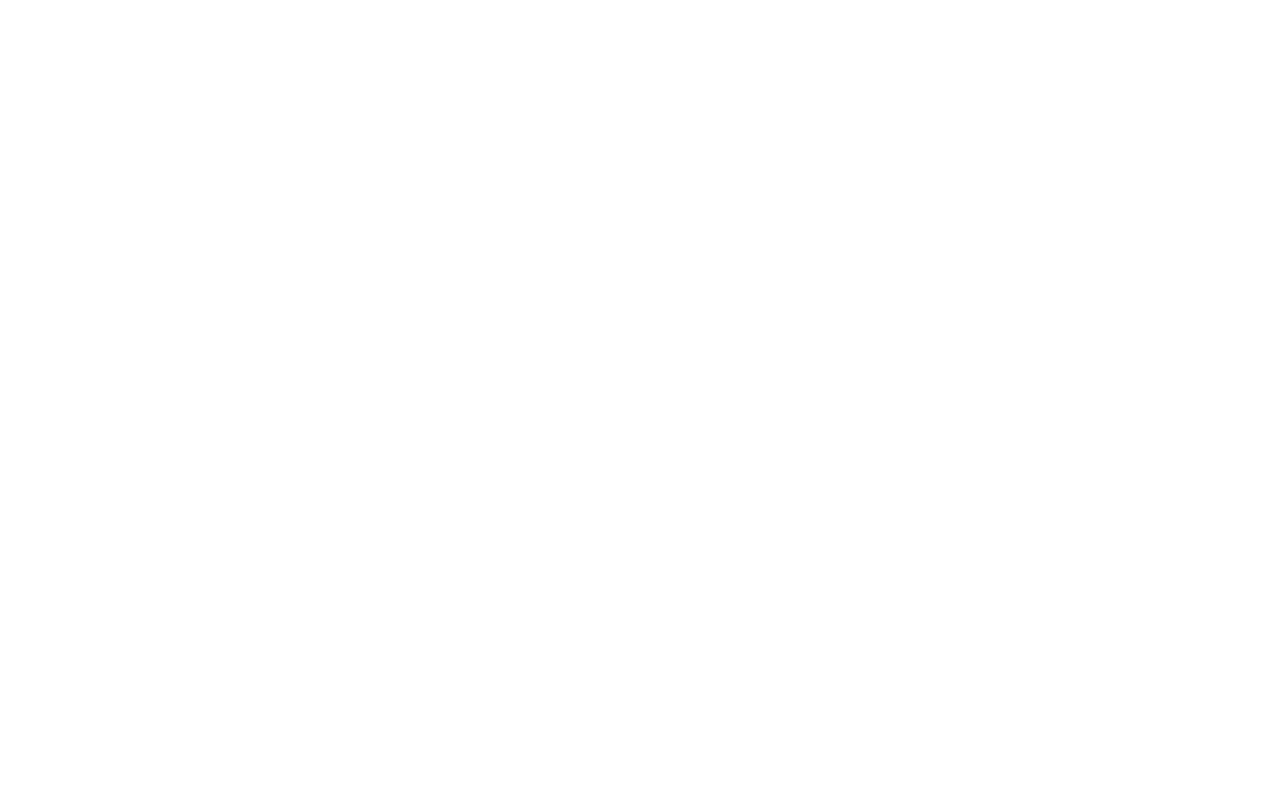
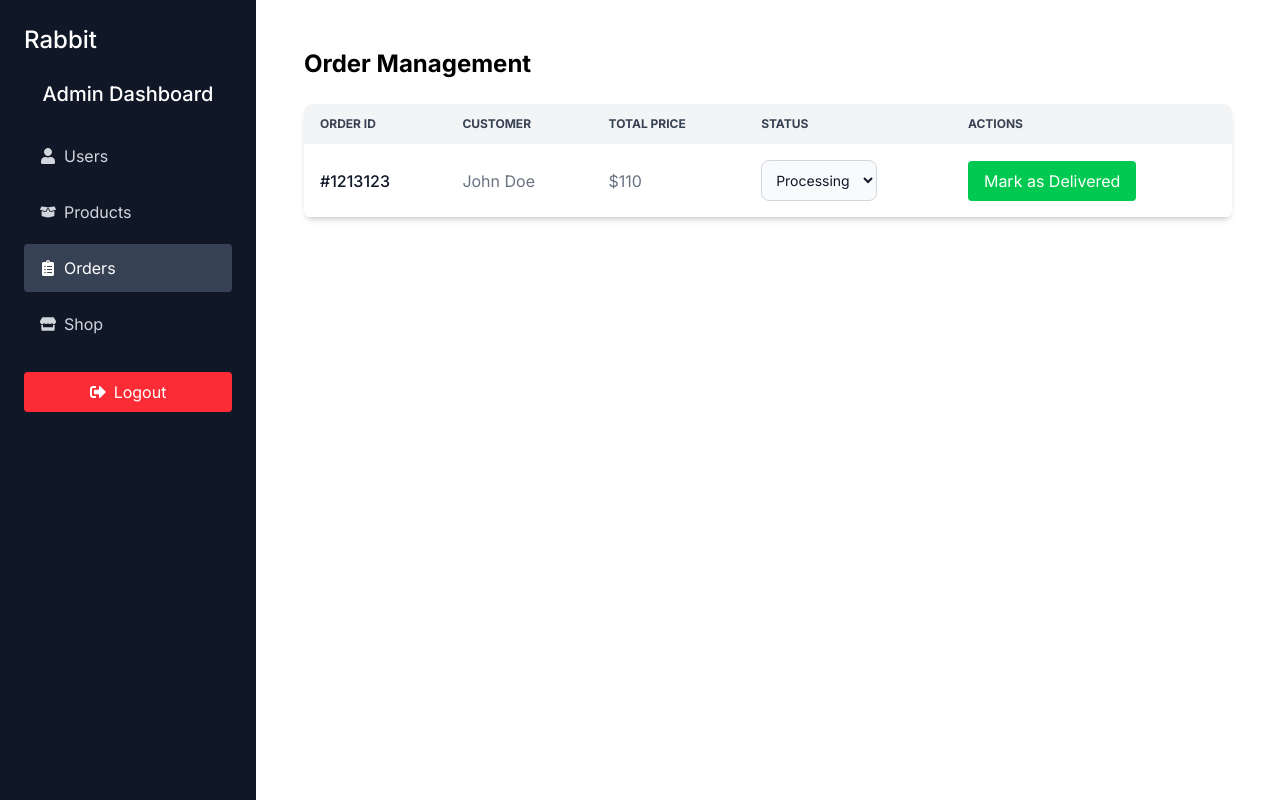
Before and after one commit to rizarayhan/rabbit, a React (Vite) app in the folder frontend/: page /admin/orders in a window 1280 px wide. Before the commit this address had no page. Built offline with nearby package versions, Linux system fonts and the light colour scheme.

Commit message:
create admin order

```diff
--- a/frontend/src/App.jsx
+++ b/frontend/src/App.jsx
@@ -17,6 +17,7 @@
 import UserManagement from "./components/Admin/UserManagement";
 import ProductManagement from "./components/Admin/ProductManagement";
 import EditProductPage from "./components/Admin/EditProductPage";
+import OrderManagement from "./components/Admin/OrderManagement";
 
 const App = () => {
   return (
@@ -46,6 +47,7 @@
           <Route path="users" element={<UserManagement />} />
           <Route path="products" element={<ProductManagement />} />
           <Route path="products/:id/edit" element={<EditProductPage />} />
+          <Route path="orders" element={<OrderManagement />} />
         </Route>
       </Routes>
     </BrowserRouter>
--- /dev/null
+++ b/frontend/src/components/Admin/OrderManagement.jsx
@@ -0,0 +1,83 @@
+import React from "react";
+
+const OrderManagement = () => {
+  const orders = [
+    {
+      _id: 1213123,
+      user: {
+        name: "John Doe",
+      },
+      totalPrice: 110,
+      status: "Processing",
+    },
+  ];
+
+  const handleStatusChange = (userId, status) => {
+    console.log({ id: userId, status });
+  };
+
+  return (
+    <div className="max-w-7xl mx-auto p-6">
+      <h2 className="text-2xl font-bold mb-6">Order Management</h2>
+      <div className="overflow-x-auto shadow-md rounded-lg">
+        <table className="min-w-full text-left text-gray-500 ">
+          <thead className="bg-gray-100 text-xs uppercase text-gray-700">
+            <tr>
+              <th className="py-3 px-4 ">Order ID</th>
+              <th className="py-3 px-4 ">Customer</th>
+              <th className="py-3 px-4 ">Total Price</th>
+              <th className="py-3 px-4 ">Status</th>
+              <th className="py-3 px-4 ">Actions</th>
+            </tr>
+          </thead>
+          <tbody>
+            {orders.length > 0 ? (
+              orders.map((order) => (
+                <tr
+                  key={order._id}
+                  className="border-b border-gray-300 hover:bg-gray-50 cursor-pointer"
+                >
+                  <td className="py-4 px-4 font-medium text-gray-900 whitespace-nowrap">
+                    #{order._id}
+                  </td>
+                  <td className="p-4">{order.user.name}</td>
+                  <td className="p-4">${order.totalPrice}</td>
+                  <td className="p-4">
+                    <select
+                      value={order.status}
+                      onChange={(e) =>
+                        handleStatusChange(order._id, e.target.value)
+                      }
+                      className="bg-gray-50 border border-gray-300 text-gray-900 text-sm rounded-lg focus:ring-blue-500 focus:border-blue-500 block p-2.5"
+                    >
+                      <option value="Processing">Processing</option>
+                      <option value="Shipped">Shipped</option>
+                      <option value="Delivered">Delivered</option>
+                      <option value="Cancel">Cancel</option>
+                    </select>
+                  </td>
+                  <td className="p-4">
+                    <button
+                      onClick={() => handleStatusChange(order._id, "Delivered")}
+                      className="bg-green-500 text-white px-4 py-2 rounded hover:bg-green-600"
+                    >
+                      Mark as Delivered
+                    </button>
+                  </td>
+                </tr>
+              ))
+            ) : (
+              <tr>
+                <td colSpan={5} className="text-center p-4 text-gray-500">
+                  No Orders found.
+                </td>
+              </tr>
+            )}
+          </tbody>
+        </table>
+      </div>
+    </div>
+  );
+};
+
+export default OrderManagement;
```
